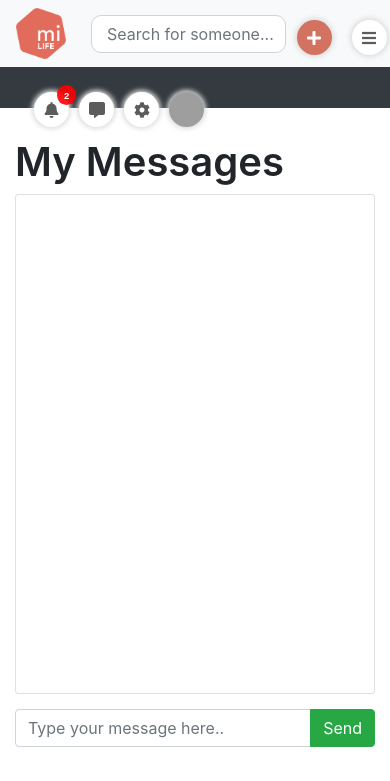
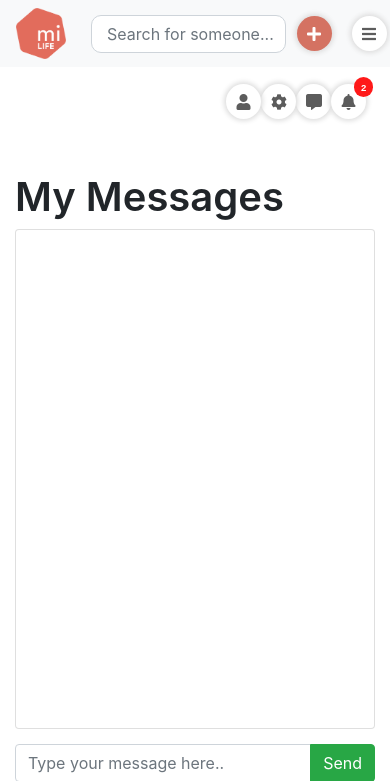
Before and after one commit to Ethaniha/miLife.today, a PHP site: page /messages.php in a window 390 px wide, after a click that opens the changed part. Shown: the top 781 px of the page. Run offline with PHP 8.4, Linux system fonts and the light colour scheme; the visitor is signed in with stand-in values (Sample User, id 1); data comes from the database, SQL or seed files in the repository; data that the repository does not hold is empty; some libraries are stand-ins or nearby versions; grey boxes are pictures that could not be loaded.

Commit message:
Minor Adjustments to Nav bar

```diff
--- a/css/main.css
+++ b/css/main.css
@@ -36,6 +36,10 @@ body {
   width: 20%;
   float: right;
   padding: auto auto 0px auto;
+  }
+
+  .navbar-nav{
+    flex-direction: row;
   }
 
 .navbar-nav > li{
@@ -337,13 +341,16 @@ div.message-from-other {
 
   .navbar-rightside{
     width: 30%;
-    flex-direction: row;
-    float: left;
   }
 
-  #p-4{
-    padding: 50px;
-    margin: auto;
+  #navbarToggleMenu{
+    margin: auto !important;
+    list-style: none;
+  }
+
+  #mobile-center{
+  margin: auto;
+  width: 100%;
   }
 
   #feedHeader{
@@ -360,8 +367,9 @@ div.message-from-other {
   }
 
   .navbar-icon{
-    float: left;
     list-style: none;
+    display: inline;
+    margin: auto;
   }
 
   #alertsBtn{
--- a/head.php
+++ b/head.php
@@ -131,9 +131,10 @@
   <meta name="apple-mobile-web-app-capable" content="yes">
   <meta name="viewport" content="width=device-width, initial-scale=1, maximum-scale=1, user-scalable=no">
   <div class="pos-f-t">
-  <div class="collapse bg-dark p-4" id="navbarToggleMenu">
+  <div class="collapse p-4" id="navbarToggleMenu">
   <?php if(isset($_SESSION['login_user'])) {
-      echo '<ul class="navbar-nav navbar-rightside">
+      echo '<ul class="nav navbar-nav mobileNav">
+      <div id="mobile-center">
   <li>
       <i class="fas fa-bell navbar-icon" data-count="2"></i>
       </li>
@@ -144,8 +145,8 @@
       <a href="user_settings.php"><i class="fas fa-cog navbar-icon" ></i></a>
       </li>
       <li>
-      <a href="user_profile.php?username='.$_SESSION['username'].'"><i class="navbar-icon" style="background-image: url(Assets/imgs/users/'.$user_image.') !important;" ></i> </a>
-      </li></ul>';} ?>
+      <a href="user_profile.php?username='.$_SESSION['username'].'"><i class="fas fa-user navbar-icon"></i></a>
+      </li></div></ul>';} ?>
   </div>
   <nav class="navbar navbar-expand-sm bg-light navbar-light">
     <div class="container">
@@ -246,6 +247,7 @@
         document.getElementById("alertsBtn").remove();
         document.getElementById("settingsBtn").remove();
         document.getElementById("navbar-profile-icon").remove();
+        document.getElementById("mobileBtn").remove();
       }
 }
    function load_data(query)
```
